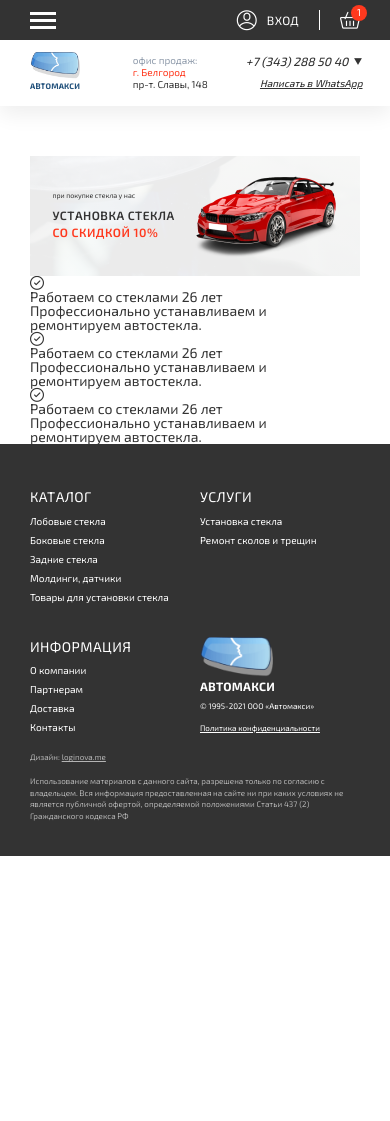
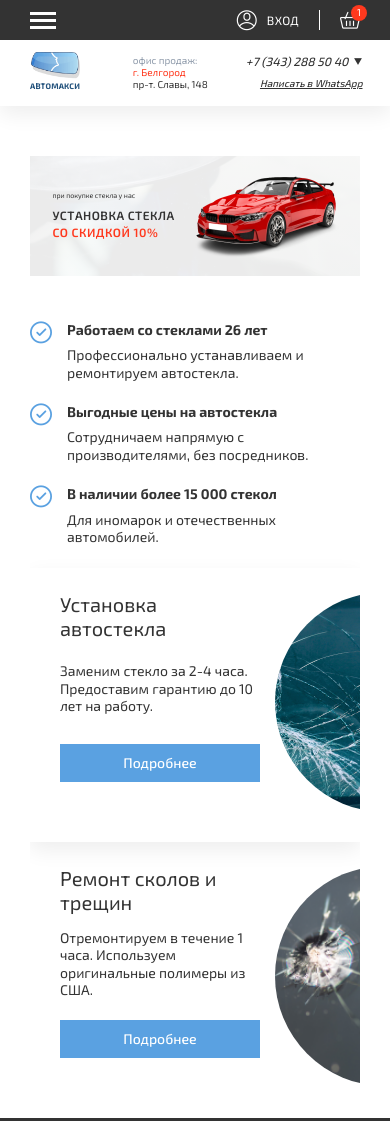
Before and after one commit to YuliyaSH-GitHub/autoGlassWebsite, a website: page #src/index.html in a window 390 px wide. Shown: the top 1121 px of the page. Before the commit the page ends 856 px from the top, so only its background shows below. Drawn offline with nearby package versions, Linux system fonts and the light colour scheme; files that its build step writes are made by us from their sources; files whose address does not match are found by name; a web font is replaced by a local one.

```diff
--- a/#src/index.html
+++ b/#src/index.html
@@ -41,7 +41,7 @@
             </div>
           </div>
         </section>
-        <section class="b-services">
+        <section class="b-services b-services_indent">
           <div class="b-services__list">
             <div class="b-services__item">
               <div class="b-services__itemIcon _icon-check"></div>
@@ -52,18 +52,63 @@
             </div>
             <div class="b-services__item">
               <div class="b-services__itemIcon _icon-check"></div>
-              <h2 class="b-services__listTitle">Работаем со стеклами 26 лет</h2>
+              <h2 class="b-services__listTitle">Выгодные цены на автостекла</h2>
               <p class="b-services__listText">
-                Профессионально устанавливаем и ремонтируем автостекла.
+                Сотрудничаем напрямую с производителями, без посредников.
               </p>
             </div>
             <div class="b-services__item">
               <div class="b-services__itemIcon _icon-check"></div>
-              <h2 class="b-services__listTitle">Работаем со стеклами 26 лет</h2>
+              <h2 class="b-services__listTitle">
+                В наличии более 15 000 стекол
+              </h2>
               <p class="b-services__listText">
-                Профессионально устанавливаем и ремонтируем автостекла.
+                Для иномарок и отечественных автомобилей.
               </p>
             </div>
+          </div>
+          <div class="b-services__wrap">
+            <article
+              class="
+                b-services__serviceArticle b-services__serviceArticle_shadow
+              "
+            >
+              <div class="b-services__serviceArticleContent">
+                <h2 class="b-services__articleTitle">Установка автостекла</h2>
+                <p class="b-services__articleText">
+                  Заменим стекло за 2-4 часа. Предоставим гарантию до 10 лет на
+                  работу.
+                </p>
+                <a class="b-services__articleLink buttonLink" href="#"
+                  >Подробнее</a
+                >
+              </div>
+              <div class="b-services__articleImgWrap">
+                <img
+                  class="b-services__articleImg"
+                  src="img/main/img03.png"
+                  alt="image"
+                />
+              </div>
+            </article>
+            <article class="b-services__serviceArticle">
+              <div class="b-services__serviceArticleContent">
+                <h2 class="b-services__articleTitle">Ремонт сколов и трещин</h2>
+                <p class="b-services__articleText">
+                  Отремонтируем в течение 1 часа. Используем оригинальные полимеры из США.
+                </p>
+                <a class="b-services__articleLink buttonLink" href="#"
+                  >Подробнее</a
+                >
+              </div>
+              <div class="b-services__articleImgWrap">
+                <img
+                  class="b-services__articleImg"
+                  src="img/main/img04.png"
+                  alt="image"
+                />
+              </div>
+            </article>
           </div>
         </section>
       </div>
--- /dev/null
+++ b/#src/scss/bem/services.scss
@@ -0,0 +1,85 @@
+.b-services {
+  overflow: hidden;
+  &_indent {
+    padding: 45px 0 0 0;
+  }
+
+  &__item {
+    display: grid;
+    grid-template-columns: 22px 1fr;
+    grid-template-rows: auto;
+    column-gap: 15px;
+    row-gap: 7px;
+    margin: 0 0 22px 0;
+  }
+
+  &__itemIcon {
+    color: $colorLinkButton;
+    font-size: 22px;
+    grid-row: 1/3;
+  }
+
+  &__listTitle {
+    font-weight: bold;
+    font-size: 14px;
+    line-height: 130%;
+    @media (min-width: $md2+px) {
+    }
+  }
+
+  &__listText {
+    font-size: 14px;
+    line-height: 125%;
+  }
+
+  &__serviceArticle {
+    &_shadow {
+      box-shadow: 0px 8px 20px rgba(0, 0, 0, 0.07);
+    }
+    padding: 24px 0 30px 30px;
+    width: 100%;
+    display: flex;
+    justify-content: space-between;
+  }
+
+  &__serviceArticleContent {
+    display: flex;
+    flex-direction: column;
+    justify-content: space-between;
+    flex: 0 0 200px;
+  }
+
+  &__articleTitle {
+    font-size: 20px;
+    line-height: 120%;
+  }
+
+  &__articleText {
+    font-size: 14px;
+    line-height: 125%;
+    margin: 15px 0 21px 0;
+  }
+
+  &__articleLink {
+    min-height: 38px;
+    font-weight: 500;
+    line-height: 130%;
+    margin: 0 0 30px 0;
+  }
+  &__articleImgWrap {
+    top: 0;
+    transform: translate(15px);
+    width: 220px;
+    height: 220px;
+    flex: 0 0 220px;
+    overflow: hidden;
+  }
+  &__articleImg {
+    display: block;
+    width: 100%;
+    height: 100%;
+    border-radius: 50%;
+    object-fit: cover;
+    object-position: -90px center;
+  }
+}
--- a/#src/scss/style.scss
+++ b/#src/scss/style.scss
@@ -22,10 +22,10 @@
   max-width: $maxWidthContainer + px;
   padding: 0px 40px;
   margin: 0 auto;
-  @media (min-width: $md5+px)  {
+  @media (min-width: $md5+px) {
     padding: 0px 30px;
   }
-  @media (min-width: $md2+px)  {
+  @media (min-width: $md2+px) {
     padding: 0px 15px;
   }
 }
@@ -37,7 +37,20 @@
   display: none;
 }
 
+.buttonLink {
+  min-height: 40px;
+  width: 100%;
+  font-size: 14px;
+  line-height: 147.3%;
+  display: flex;
+  align-items: center;
+  justify-content: center;
+  background-color: $colorLinkButton;
+  color: $colorWhite;
+}
+
 @import "bem/header-nav.scss";
 @import "bem/header-contacts.scss";
 @import "bem/footer.scss";
 @import "bem/mainSlider.scss";
+@import "bem/services.scss";
```
Also changed, not shown: #src/img/main/img03.png (added), #src/img/main/img04.png (added), dist/css/style.css, dist/css/style.min.css, dist/img/main/img03.png (added), dist/img/main/img03.webp, dist/img/main/img04.png (added), dist/img/main/img04.webp, dist/index.html.
